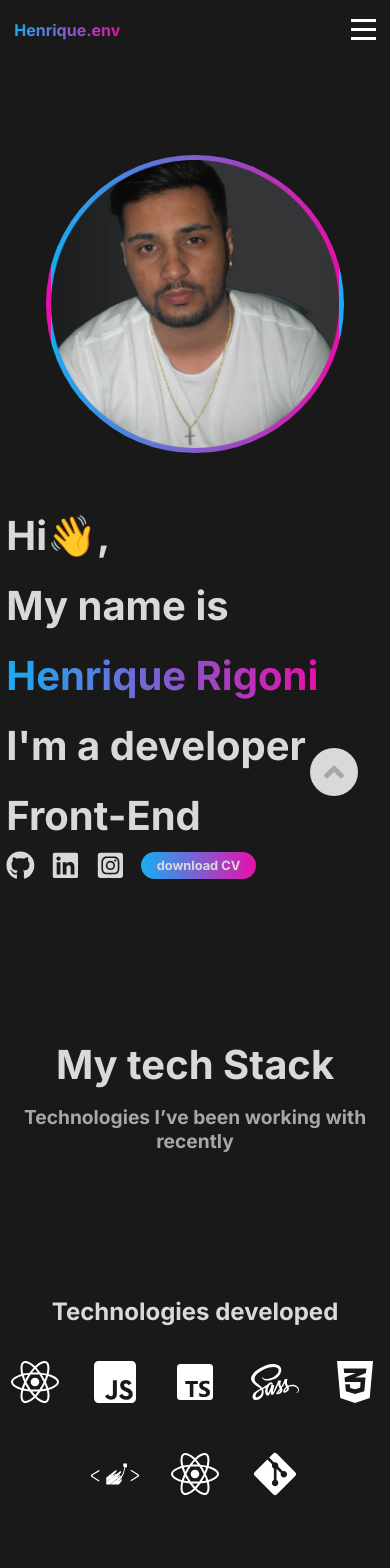
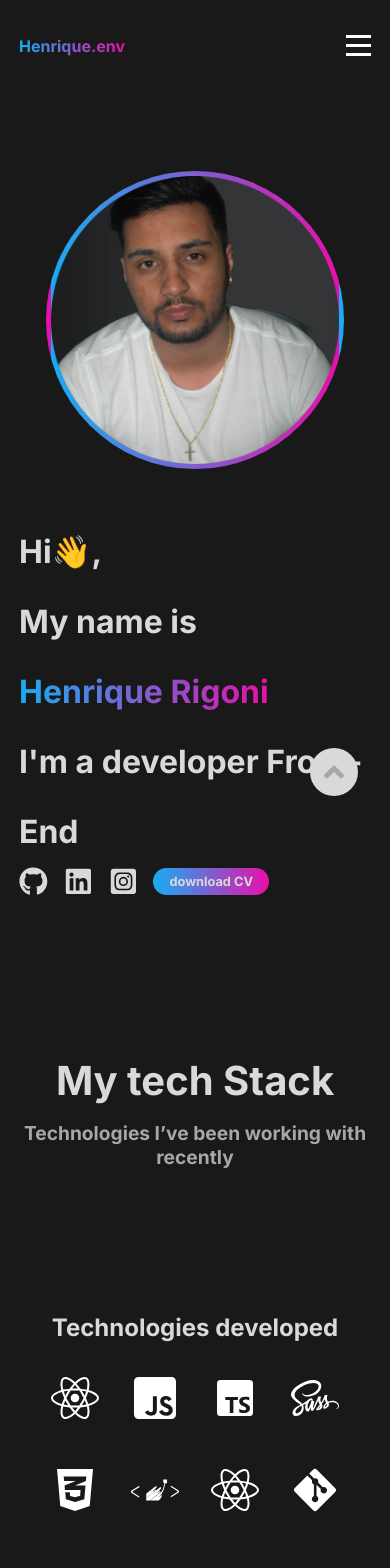
Before and after one commit to henriquestg/portifolio, a Next.js app: page / in a window 390 px wide. Shown: the top 1568 px of the page. Built offline with nearby package versions, Linux system fonts and the light colour scheme.

Commit message:
styles: concerted responsiveness of certain areas

```diff
--- a/src/app/page.js
+++ b/src/app/page.js
@@ -24,9 +24,9 @@ export default function Home() {
         <footer>
           <footer>
             <div>
-            <p className={styles.logoFooter}>Henrique.env</p>
+            <span className={styles.logoFooter}>Henrique.env</span>
             </div>
-            <div className={styles.footerLinks}>
+            <div className={styles.footer}>
               <FaRegEnvelope />
               <p>rigoni1912@gmail.com</p>
               <div className={styles.footerLinks}>
--- a/src/app/page.module.scss
+++ b/src/app/page.module.scss
@@ -2,14 +2,15 @@
   display: flex;
   flex-direction: column;
   margin-bottom: 3rem;
+  margin-top: 1rem;
 
 
   .container {
     display: flex;
     flex-direction: column;
-    padding: 1rem 11rem;
     align-items: center;
     gap: 3rem;
+    padding: 1rem 11rem;
 
     .page {
       display: flex;
@@ -27,15 +28,16 @@
 
     }
 
-    .footerLinks {
+    .footer {
+      display: flex;
       align-items: center;
       gap: 0.5rem;
     }
 
     .footerLinks {
       display: flex;
-      gap: 0.5rem;
-      margin-left: 5rem;
+      justify-content: center;
+
 
       a {
         font-size: 1.5rem;
@@ -104,7 +106,7 @@
 @media (max-width: 1154px) {
   main {
      .container{
-      padding: 1rem 2rem;
+
     }
 
   }
@@ -119,10 +121,6 @@
       .logoFooter {
         display: none;
       }
-
-      .footerLinks {
-        margin-right: 2rem
-      }
     }
 
     .textFooter {
--- a/src/components/AboutMe/about.module.scss
+++ b/src/components/AboutMe/about.module.scss
@@ -50,7 +50,6 @@
       .about {
         align-items: center;
         justify-content: center;
-        padding: 0rem 2.5rem;
         width: 100%;
       }
     .profile {
@@ -59,11 +58,3 @@
     }
   }
 }
-
-@media (max-width: 490px) {
-	.container {
-
-		margin-left: 3.5rem;
-    margin-right: 3.5rem;
-	}
-}
--- a/src/components/MyTech/myTech.module.scss
+++ b/src/components/MyTech/myTech.module.scss
@@ -66,7 +66,6 @@
 @media (max-width: 520px) {
   .container {
     margin-top: 10rem;
-    padding: 0rem 2.5rem;
 
     h1 {
       font-size: 2.5rem;
@@ -86,10 +85,3 @@
     }
   }
 }
-
-@media (max-width: 490px) {
-	.container {
-		margin-left: 3rem;
-    margin-right: 3rem;
-	}
-}
--- a/src/components/NavBar/navBar.module.scss
+++ b/src/components/NavBar/navBar.module.scss
@@ -60,10 +60,6 @@
 
 
 @media (max-width: 768px) {
-
-	.menu {
-		padding: 0rem 3.5rem;
-	}
   .icon {
     display: flex;
   }
@@ -85,10 +81,3 @@
 
 
 }
-
-@media (max-width: 490px) {
-	.menu {
-		margin-left: 3.5rem;
-		margin-right: 3.5rem;
-	}
-}
--- a/src/components/Profile/profile.module.scss
+++ b/src/components/Profile/profile.module.scss
@@ -63,7 +63,6 @@
 
 @media (max-width: 966px) {
     .container {
-      padding: 0rem 2.5rem;
       .profile {
         h1 {
           font-size: 2.5rem;
@@ -107,10 +106,12 @@
 
 
 @media (max-width: 490px) {
+  .container {
+    .profile {
+      h1 {
+        font-size: 2rem;
+      }
+    }
 
-  .profile {
-    margin-left: 4rem;
-    margin-right: 4rem;
   }
-
 }
```
